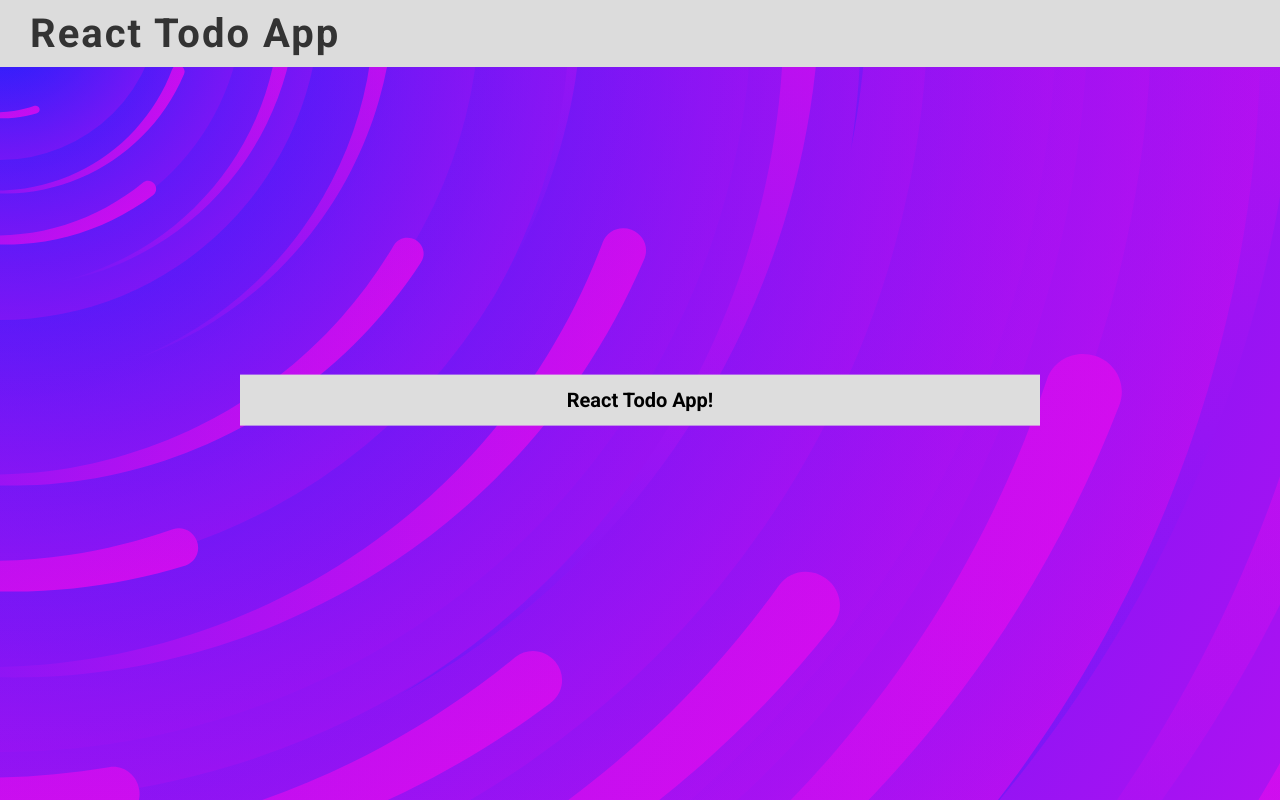
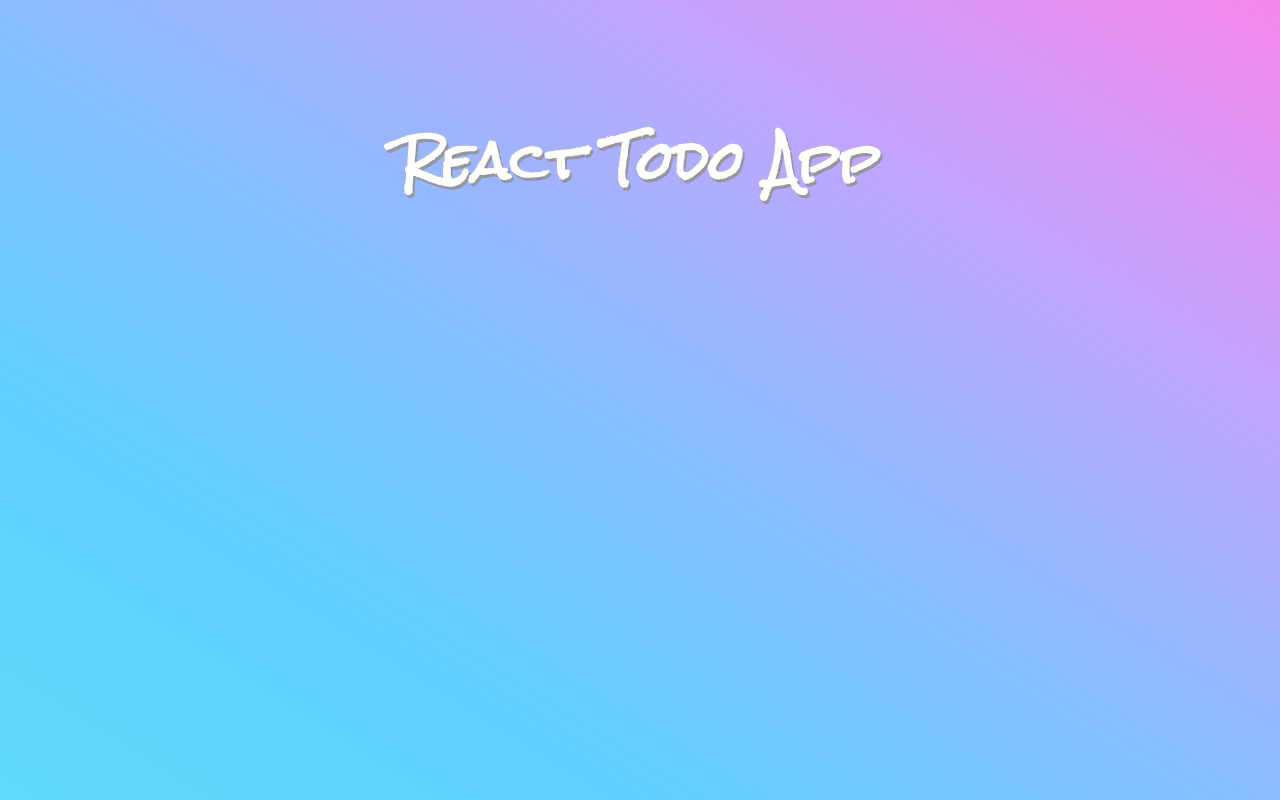
Before and after one commit to taku0823/React-Todo-App, a React (Create React App) app: page / in a window 1280 px wide. Built offline with nearby package versions, Linux system fonts and the light colour scheme.

Commit message:
Delete Header component and img

```diff
--- a/src/App.css
+++ b/src/App.css
@@ -1,38 +1,17 @@
+@import url("https://fonts.googleapis.com/css2?family=Rock+Salt&display=swap");
 .App {
   text-align: center;
 }
-
-.App-logo {
-  height: 40vmin;
-  pointer-events: none;
+.App h1 {
+  color: #fff;
+  font-family: "Rock Salt", cursive;
+  font-size: 5rem;
+  letter-spacing: 0.1rem;
+  margin: 0;
+  text-shadow: 2px 3px 0px rgba(150, 150, 150, 1);
+  position: absolute;
+  top: 20%;
+  left: 50%;
+  transform: translateY(-50%) translateX(-50%);
+  -webkit-transform: translateY(-50%) translateX(-50%);
 }
-
-@media (prefers-reduced-motion: no-preference) {
-  .App-logo {
-    animation: App-logo-spin infinite 20s linear;
-  }
-}
-
-.App-header {
-  background-color: #282c34;
-  min-height: 100vh;
-  display: flex;
-  flex-direction: column;
-  align-items: center;
-  justify-content: center;
-  font-size: calc(10px + 2vmin);
-  color: white;
-}
-
-.App-link {
-  color: #61dafb;
-}
-
-@keyframes App-logo-spin {
-  from {
-    transform: rotate(0deg);
-  }
-  to {
-    transform: rotate(360deg);
-  }
-}
--- a/src/App.js
+++ b/src/App.js
@@ -1,13 +1,12 @@
 import TodoApp from "./components/TodoApp";
-import Header from "./components/Header";
 import "./App.css";
 
 function App() {
   return (
-    <div className="App">
-      <Header />
+    <main className="App">
+      <h1>React Todo App</h1>
       <TodoApp />
-    </div>
+    </main>
   );
 }
 
--- a/src/components/Header.js
+++ /dev/null
@@ -1,12 +0,0 @@
-import React from "react";
-import "../css/Header.css";
-
-function Header() {
-  return (
-    <header className="Header">
-      <h1>React Todo App</h1>
-    </header>
-  );
-}
-
-export default Header;
--- a/src/components/TodoApp.js
+++ b/src/components/TodoApp.js
@@ -2,11 +2,7 @@ import React from "react";
 import "../css/TodoApp.css";
 
 function TodoApp() {
-  return (
-    <div className="TodoApp">
-      <h1>React Todo App!</h1>
-    </div>
-  );
+  return <main className="TodoApp"></main>;
 }
 
 export default TodoApp;
--- a/src/css/Header.css
+++ /dev/null
@@ -1,11 +0,0 @@
-.Header {
-  background-color: #dcdcdc;
-  text-align: left;
-  padding: 10px 30px;
-}
-.Header h1 {
-  color: #333;
-  font-size: 4rem;
-  letter-spacing: 0.2rem;
-  margin: 0;
-}
--- a/src/index.css
+++ b/src/index.css
@@ -8,9 +8,15 @@ html {
 body {
   margin: 0;
   font-family: "Roboto", sans-serif;
-  background-color: #771af7;
-  background-image: url(./img/bg.svg);
-  /* background by SVGBackgrounds.com */
+  background-color: #61dafb;
+  background-image: linear-gradient(
+    to right top,
+    #61dafb,
+    #5fceff,
+    #89bdff,
+    #c2a4ff,
+    #f486e9
+  );
   background-repeat: no-repeat;
   background-size: cover;
   height: 100vh;
```
Also changed, not shown: src/img/bg.svg (deleted).
